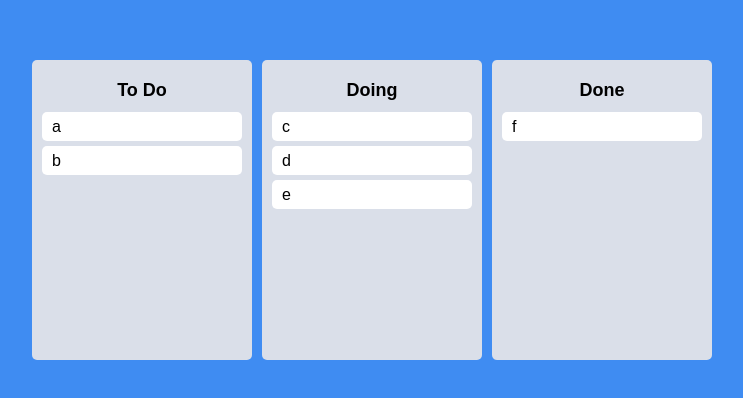
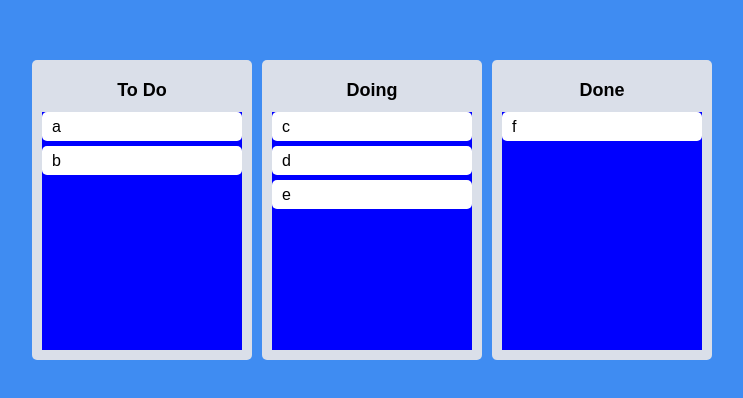
Before and after one commit to FE4902/Trello-Clone-Coding, a React (Create React App) app: page / in a window 1280 px wide. Shown: the part 190-588 px from the top of the page, without its empty margins (268-1011 px from the left). Built offline with nearby package versions, Linux system fonts and the light colour scheme.

Commit message:
Droppable Snapshot

```diff
--- a/src/Components/Board.tsx
+++ b/src/Components/Board.tsx
@@ -3,6 +3,8 @@ import DragabbleCard from "./DragabbleCard";
 import styled from "styled-components";
 
 const Wrapper = styled.div`
+    display: flex;
+    flex-direction: column;
     min-height: 300px;
     padding: 20px 10px 10px;
     border-radius: 5px;
@@ -16,6 +18,22 @@ const Title = styled.h2`
     font-weight: 600;
 `;
 
+interface IAreaProps {
+    isDraggingOver: boolean;
+    isDraggingFromThis: boolean;
+}
+
+const Area = styled.div<IAreaProps>`
+    flex-grow: 1;
+    background-color: ${(props) =>
+        props.isDraggingOver
+            ? "pink"
+            : props.isDraggingFromThis
+            ? "red"
+            : "blue"};
+    transition: 0.3s ease-in-out;
+`;
+
 interface IBoardProps {
     toDos: string[];
     boardId: string;
@@ -26,8 +44,13 @@ export default function Board({ toDos, boardId }: IBoardProps) {
         <Wrapper>
             <Title>{boardId}</Title>
             <Droppable droppableId={boardId}>
-                {(magic) => (
-                    <div ref={magic.innerRef} {...magic.droppableProps}>
+                {(magic, info) => (
+                    <Area
+                        isDraggingOver={info.isDraggingOver}
+                        isDraggingFromThis={Boolean(info.draggingFromThisWith)}
+                        ref={magic.innerRef}
+                        {...magic.droppableProps}
+                    >
                         {toDos.map((toDo, index) => (
                             <DragabbleCard
                                 key={toDo}
@@ -36,7 +59,7 @@ export default function Board({ toDos, boardId }: IBoardProps) {
                             />
                         ))}
                         {magic.placeholder}
-                    </div>
+                    </Area>
                 )}
             </Droppable>
         </Wrapper>
```
